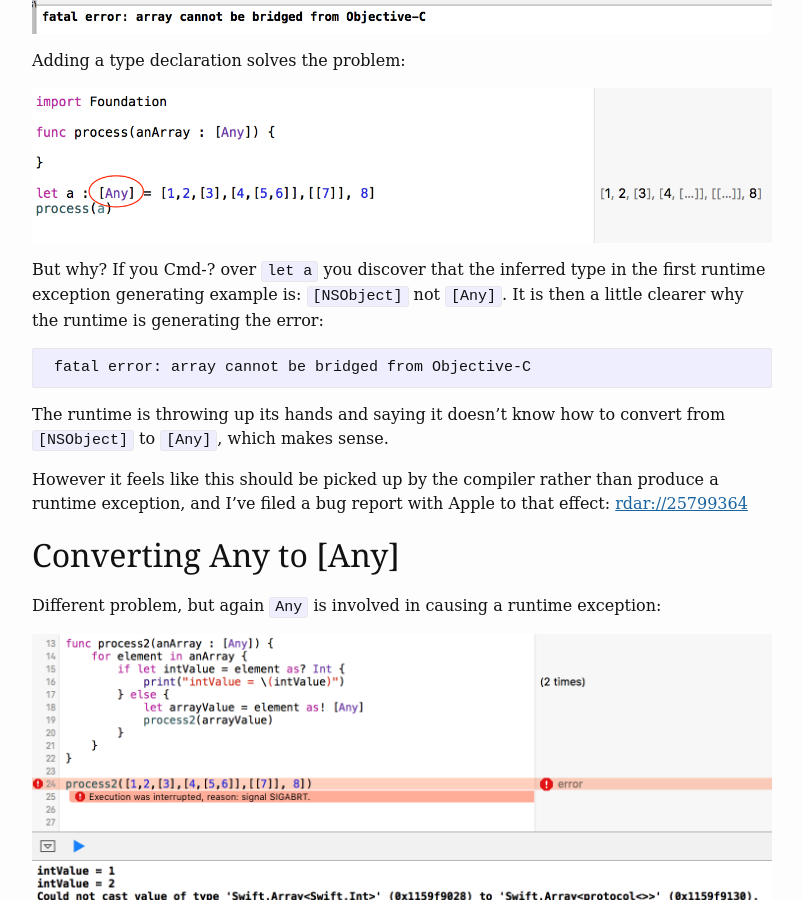
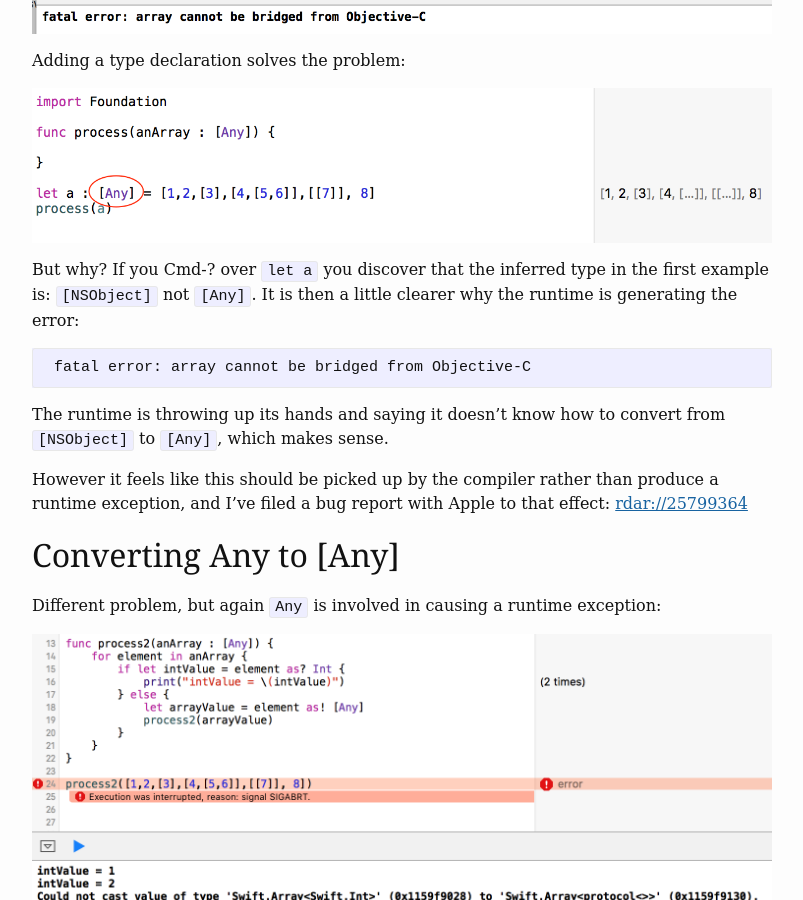
Before and after one commit to NickAger/nickager.github.io, a Jekyll site: the page built from _posts/2016-04-29-swift-any-arrays.md, in a window 1280 px wide and 900 px high, scrolled down 524 px. Shown: the whole window, without its empty margins (238-1041 px from the left). Built offline with Jekyll 4.4.1, drawn with Linux system fonts in a browser that asks for light colours; some web fonts are replaced; comment, search, counter and statistics services are not loaded.

Commit message:
more textual refinement

````diff
--- a/_posts/2016-04-29-swift-any-arrays.md
+++ b/_posts/2016-04-29-swift-any-arrays.md
@@ -14,7 +14,7 @@ Adding a type declaration solves the problem:
 
 But why?
 <!--more-->
-If you Cmd-? over `let a` you discover that the inferred type in the first runtime exception generating example is: `[NSObject]` not `[Any]`. It is then a little clearer why the runtime is generating the error:
+If you Cmd-? over `let a` you discover that the inferred type in the first example is: `[NSObject]` not `[Any]`. It is then a little clearer why the runtime is generating the error:
  ```
  fatal error: array cannot be bridged from Objective-C
  ```
````
